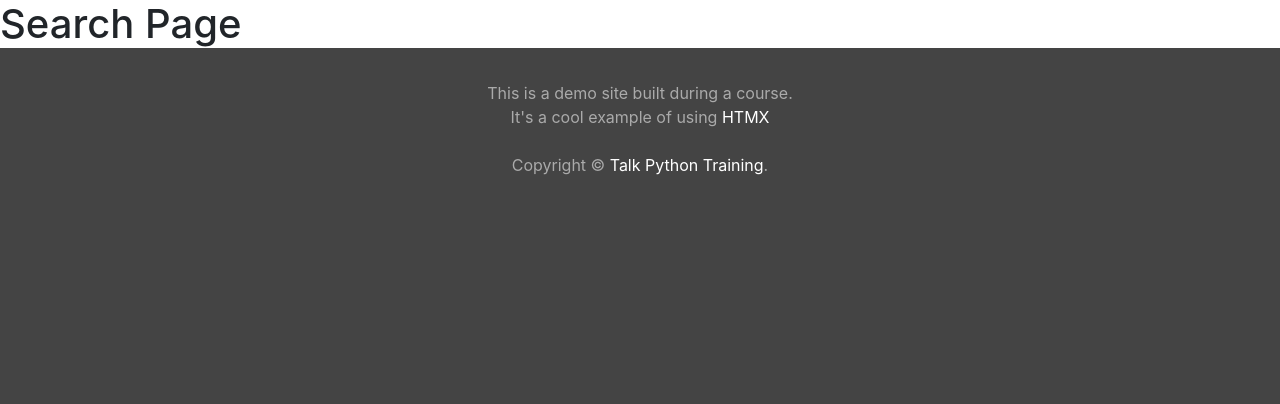
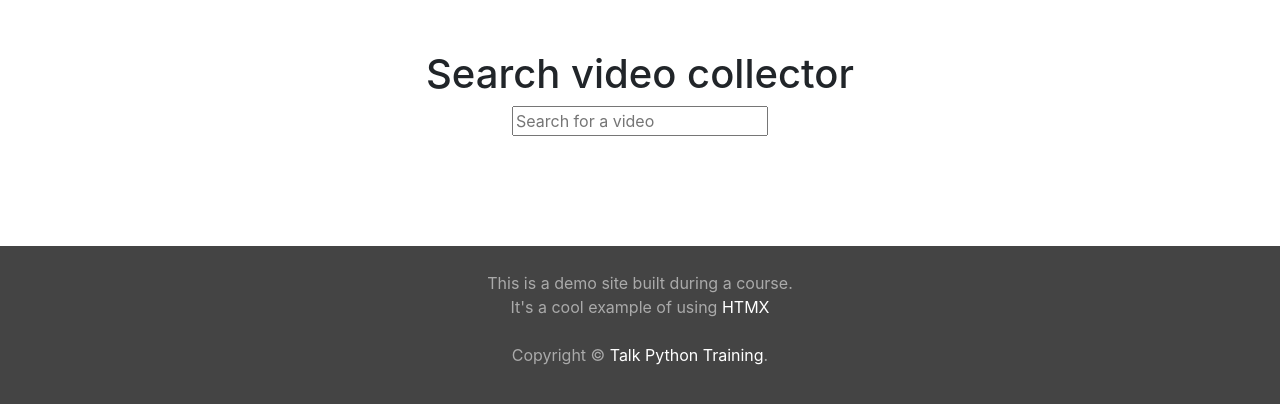
Before and after one commit to thatdarnedbob/htmx, a Flask app: page /videos/search in a window 1280 px wide. Shown: the part 56-460 px from the top of the page. Run offline with Flask 3, Linux system fonts and the light colour scheme; parts of the project's set-up code (start-up, migrations or seed data) failed here and were passed over; some libraries are stand-ins or nearby versions.

Commit message:
supports searching, deep linking

```diff
--- /dev/null
+++ b/templates/shared/partials/_video_image.html
@@ -0,0 +1,4 @@
+<img    src="https://img.youtube.com/vi/{{ video.id }}/maxresdefault.jpg"
+        class="img img-responsive {{ ' '.join(classes) }}"
+        alt="{{ video.title }}"
+        title="{{ video.title }}">
--- a/templates/videos/search.html
+++ b/templates/videos/search.html
@@ -1,7 +1,25 @@
 {% extends "shared/_layout.html" %}
 {% block main_content %}
 
-<h1>Search Page</h1>
+    <div class="search-inputs">
+        <h1>Search video collector</h1>
+        <input  name="search_text"
+                placeholder="Search for a video"
+                class="form control"
+                type="text"
+                value="{{ '' if not search_text else search_text }}"
+                hx-get="/videos/search"
+                hx-trigger="keyup changed delay:250ms"
+                hx-target="#search-results"
+                hx-push-url="true">
+
+    </div>
+    <div class="videos search-results" id="search-results">
+        {% if search_text %}
+            {{ render_partial('videos/partials/search_results.html', videos=videos) }}
+        {% endif %}
+    </div>
+
 
 {% endblock %}
 
--- a/viewmodels/shared/viewmodelbase.py
+++ b/viewmodels/shared/viewmodelbase.py
@@ -10,6 +10,7 @@ class ViewModelBase:
     def __init__(self):
         self.request: Request = flask.request
         self.request_dict = request_dict.create('')
+        self.is_htmx_request = 'HX-request' in flask.request.headers
 
         self.error: Optional[str] = None
         self.view_model = self.to_dict()
--- a/views/videos.py
+++ b/views/videos.py
@@ -49,4 +49,8 @@ def cancel_add(cat_name: str):
 @response(template_file='/videos/search.html')
 def search():
     vm = SearchViewModel()
+    print(f"searching for {vm.search_text}")
+    if vm.is_htmx_request:
+        html = flask.render_template('videos/partials/search_results.html', videos=vm.videos)
+        return flask.make_response(html)
     return vm.to_dict()
```
Also changed, not shown: templates/videos/partials/search_results.html (added, +20 -0 lines).
